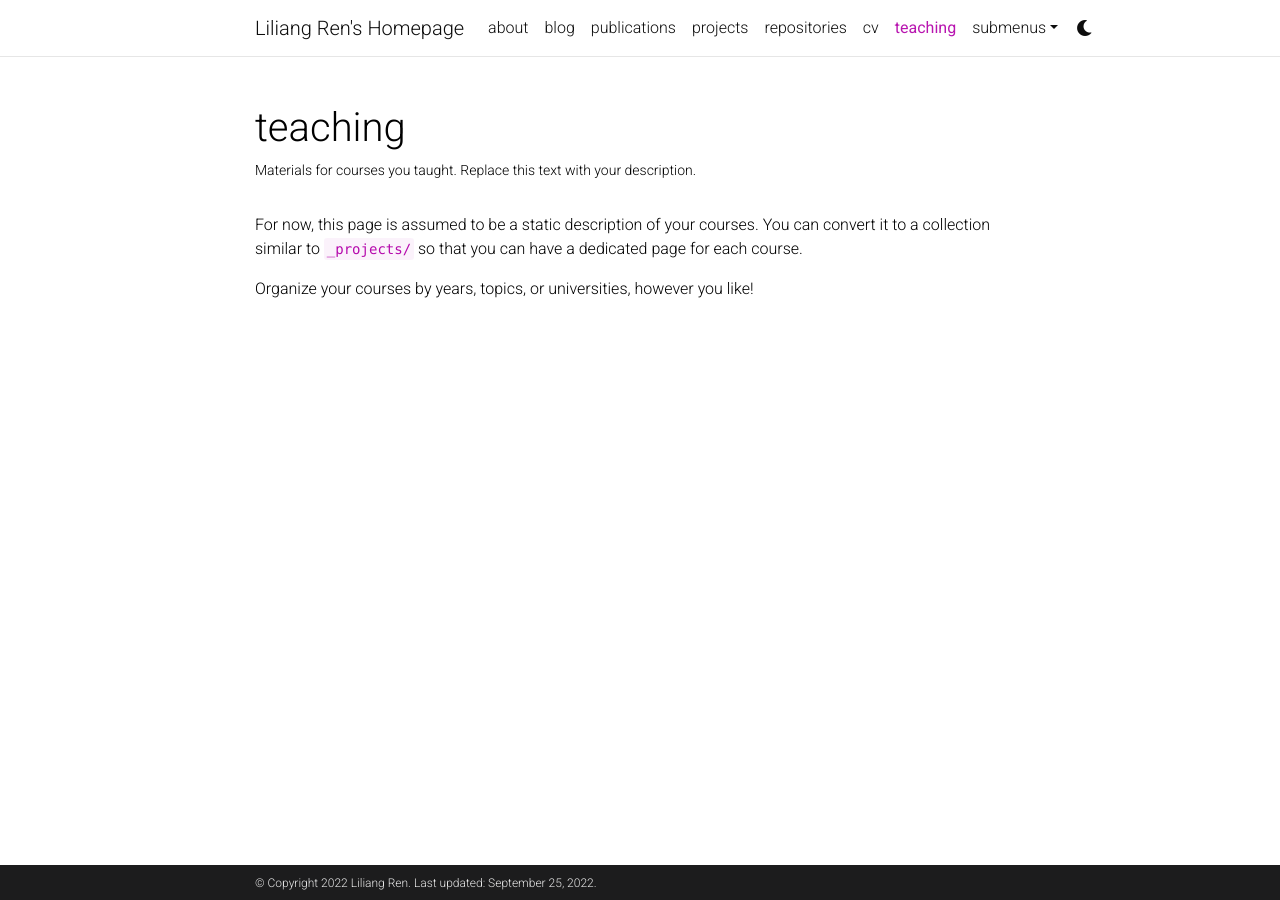
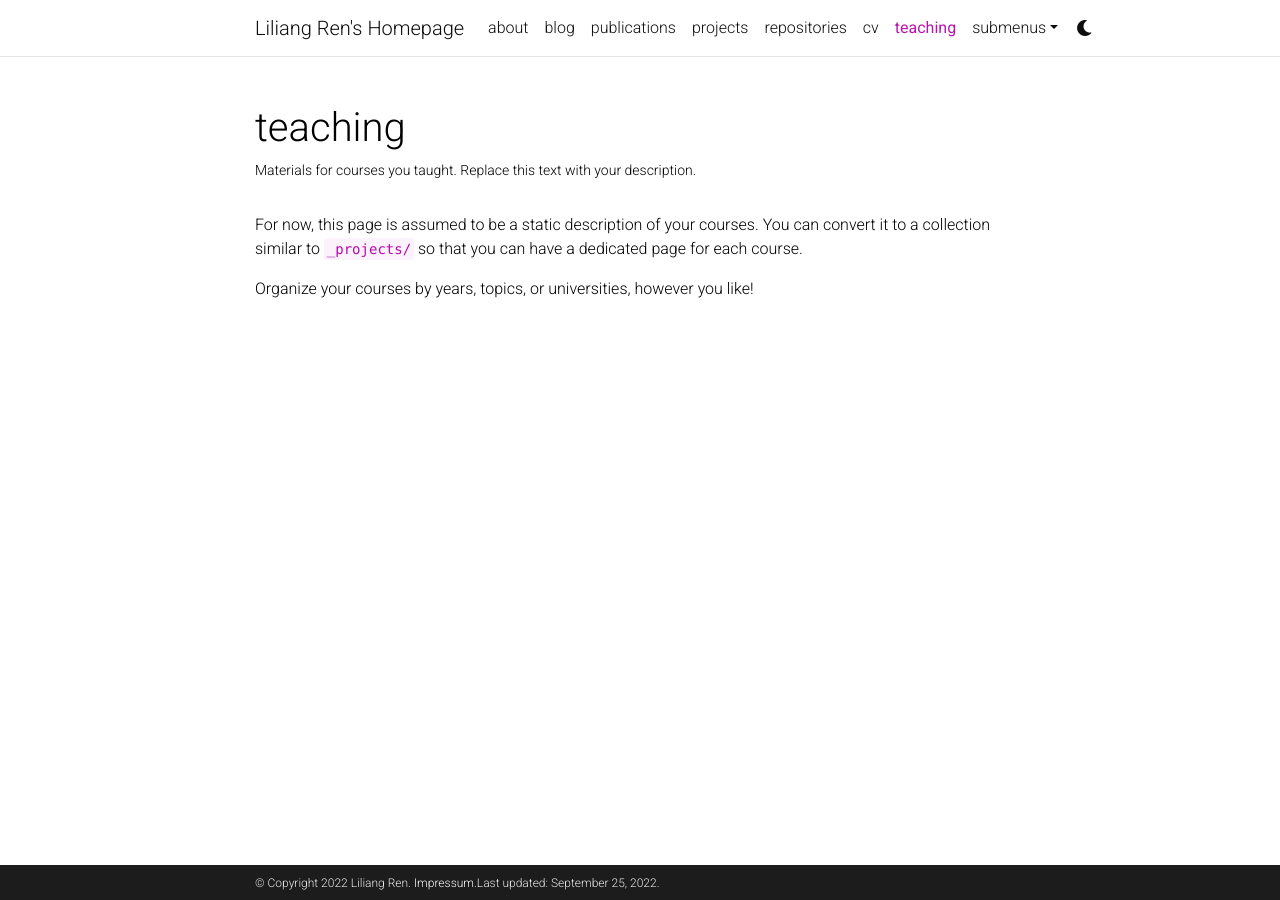
Before and after one commit to renll/renll.github.io, a Jekyll site: the page built from _pages/teaching.md, in a window 1280 px wide. Built offline with Jekyll 4.4.1, drawn with Linux system fonts in a browser that asks for light colours; comment, search, counter and statistics services are not loaded; a style sheet for code colours, icons or effects is not loaded.

Commit message:
Update _config.yml

```diff
--- a/_config.yml
+++ b/_config.yml
@@ -21,7 +21,7 @@ icon:   # the emoji used as the favicon (alternatively, provide image name in /a
 url: # the base hostname & protocol for your site
 # baseurl: /al-folio # the subpath of your site, e.g. /blog/
 last_updated: true # set to true if you want to display last updated in the footer
-impressum_path:  # set to path to include impressum link in the footer, use the same path as permalink in a page, helps to conform with EU GDPR
+impressum_path: ⚛️ # set to path to include impressum link in the footer, use the same path as permalink in a page, helps to conform with EU GDPR
 
 # -----------------------------------------------------------------------------
 # Theme
```
